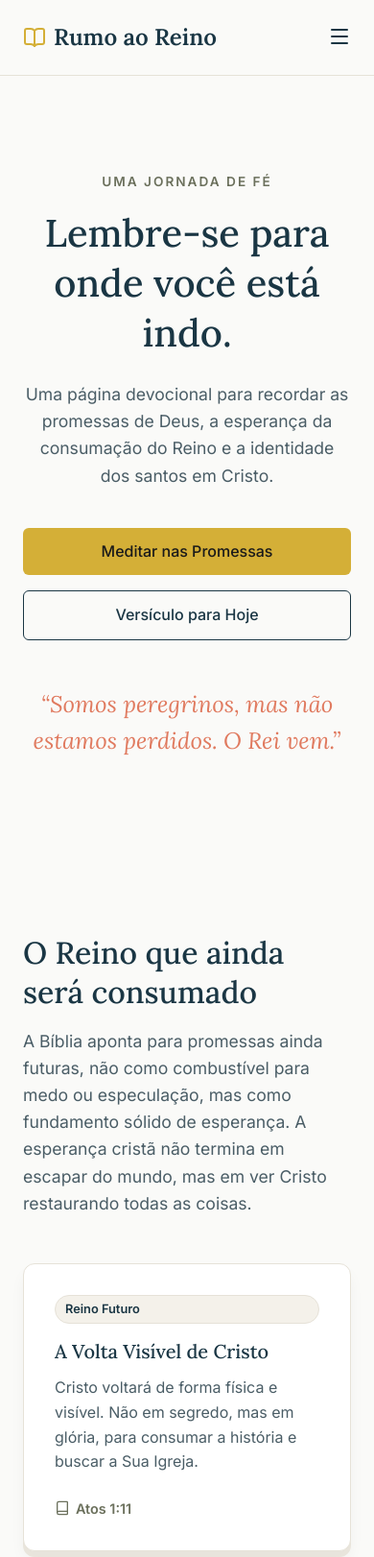
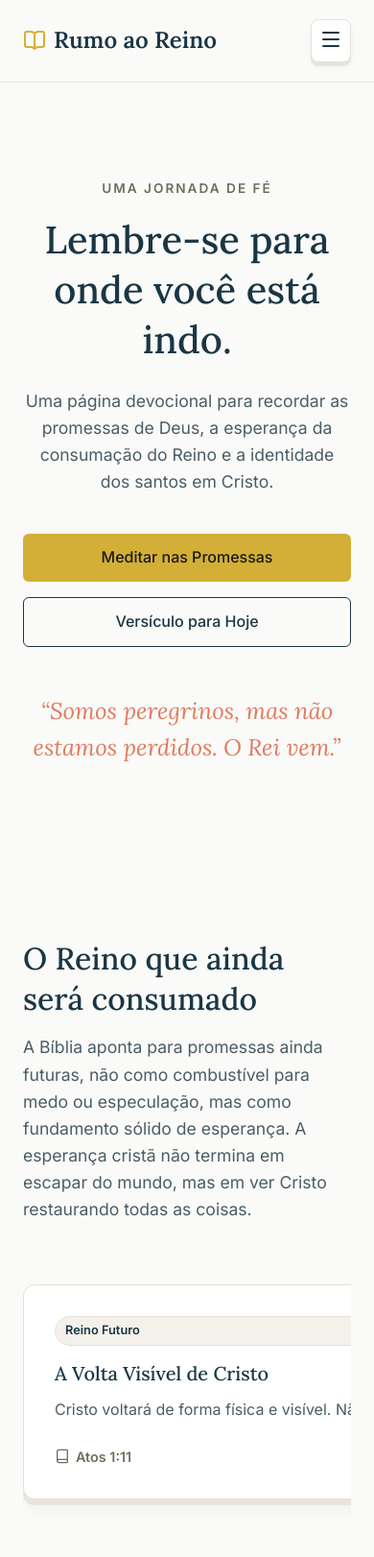
Before and after one commit to Pedro-viniicius/rumo-ao-reino, a plain HTML site: page index.html in a window 390 px wide. Shown: the top 1622 px of the page at 96% size. Drawn offline with nearby package versions, Linux system fonts and the light colour scheme.

Commit message:
feat: muda visualizacao de grid para carrossel e add efeito 3d no menu

```diff
--- a/index.html
+++ b/index.html
@@ -56,7 +56,7 @@
                     <h2>O Reino que ainda será consumado</h2>
                     <p class="section-desc">A Bíblia aponta para promessas ainda futuras, não como combustível para medo ou especulação, mas como fundamento sólido de esperança. A esperança cristã não termina em escapar do mundo, mas em ver Cristo restaurando todas as coisas.</p>
                 </header>
-                <div class="grid" id="grid-promessas">
+                <div class="carousel" id="grid-promessas">
                     <!-- Gerado via JS -->
                 </div>
             </div>
@@ -69,7 +69,7 @@
                     <h2>Para o vale da sombra da morte</h2>
                     <p class="section-desc">Textos e meditações para quem enfrenta luto, ansiedade, fraqueza ou o cansaço do peregrino. A consolação não está em negar a dor, mas na presença de Cristo dentro dela.</p>
                 </header>
-                <div class="grid" id="grid-sofrimento">
+                <div class="carousel" id="grid-sofrimento">
                     <!-- Gerado via JS -->
                 </div>
             </div>
@@ -82,7 +82,7 @@
                     <h2>Para dias de alegria</h2>
                     <p class="section-desc">Momentos de gratidão e celebração no Senhor. A alegria é mais santa quando volta para Deus em gratidão.</p>
                 </header>
-                <div class="grid" id="grid-alegria">
+                <div class="carousel" id="grid-alegria">
                     <!-- Gerado via JS -->
                 </div>
             </div>
@@ -95,7 +95,7 @@
                     <h2>Sabedoria para a vida passageira</h2>
                     <p class="section-desc">Reflexões práticas sobre humildade, trabalho, tempo e santidade nesta era presente.</p>
                 </header>
-                <div class="grid" id="grid-sabedoria">
+                <div class="carousel" id="grid-sabedoria">
                     <!-- Gerado via JS -->
                 </div>
             </div>
@@ -108,7 +108,7 @@
                     <h2>Quem você é em Cristo</h2>
                     <p class="section-desc">Lembretes doutrinários firmes sobre sua união com Cristo. Sua identidade não é definida pelo que você faz, mas pelo que Ele fez.</p>
                 </header>
-                <div class="grid" id="grid-identidade">
+                <div class="carousel" id="grid-identidade">
                     <!-- Gerado via JS -->
                 </div>
             </div>
@@ -136,7 +136,7 @@
 
                 <div id="favoritos-container" class="favoritos-section">
                     <h3>Meus Favoritos</h3>
-                    <div class="grid" id="grid-favoritos">
+                    <div class="carousel" id="grid-favoritos">
                         <!-- Gerado via JS -->
                     </div>
                 </div>
@@ -180,7 +180,7 @@
     <!-- Toast de Cópia -->
     <div id="toast" class="toast hidden">Copiado com sucesso!</div>
 
-    <script src="script.js?v=3"></script>
+    <script src="script.js?v=4"></script>
     <script>
         lucide.createIcons();
     </script>
--- a/styles.css
+++ b/styles.css
@@ -132,10 +132,19 @@
 
 .menu-toggle {
     display: none;
-    background: none;
-    border: none;
+    background-color: var(--card-bg);
+    border: 1px solid var(--border-color);
+    border-radius: 8px;
+    padding: 8px;
     cursor: pointer;
     color: var(--text-main);
+    box-shadow: 0 4px 0 rgba(230, 226, 216, 0.8), 0 4px 6px rgba(0, 0, 0, 0.05);
+    transition: transform 0.1s ease, box-shadow 0.1s ease;
+}
+
+.menu-toggle:active {
+    transform: translateY(4px);
+    box-shadow: 0 0px 0 rgba(230, 226, 216, 0.8), 0 2px 4px rgba(0, 0, 0, 0.05);
 }
 
 /* Buttons */
@@ -297,14 +306,36 @@
 }
 .section-dark h2 { color: var(--bg-main); }
 
-/* Grid & Cards */
-.grid {
-    display: grid;
-    grid-template-columns: repeat(auto-fill, minmax(320px, 1fr));
-    gap: 32px; /* Increased gap to accommodate 3d shadows */
+/* Carousel & Cards */
+.carousel {
+    display: flex;
+    gap: 32px;
+    overflow-x: auto;
+    scroll-snap-type: x mandatory;
+    padding: 16px 8px 32px 8px; /* space for shadow and scrollbar */
+    scroll-behavior: smooth;
+    -webkit-overflow-scrolling: touch; /* smooth scrolling for iOS */
+}
+
+/* Custom scrollbar for carousel */
+.carousel::-webkit-scrollbar {
+    height: 8px;
+}
+.carousel::-webkit-scrollbar-track {
+    background: transparent;
+}
+.carousel::-webkit-scrollbar-thumb {
+    background-color: var(--border-color);
+    border-radius: 4px;
+}
+.carousel::-webkit-scrollbar-thumb:hover {
+    background-color: var(--secondary-green);
 }
 
 .card {
+    min-width: 320px;
+    scroll-snap-align: center;
+    flex-shrink: 0;
     background-color: var(--card-bg);
     border: 1px solid var(--border-color);
     border-radius: 12px;
```
